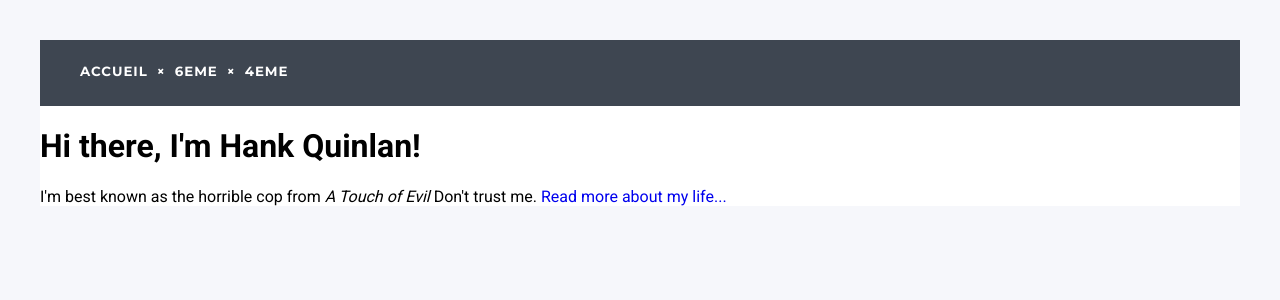
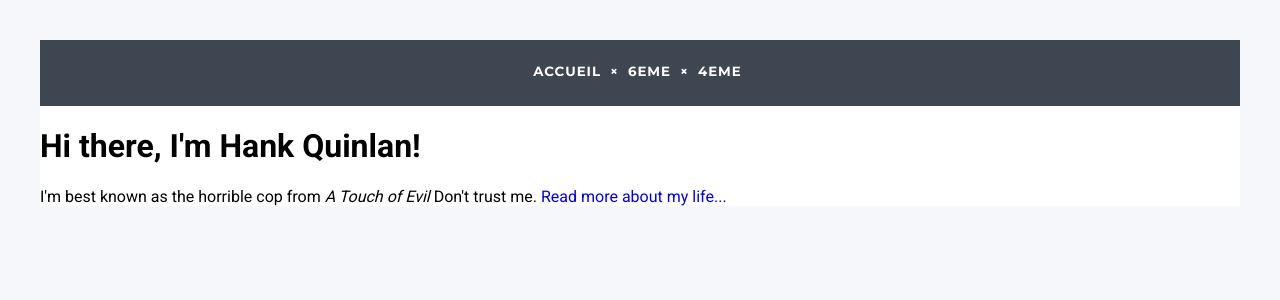
Before and after one commit to DangSinslay/DangSinslay.github.io, a Jekyll site: the page built from index.html, in a window 1280 px wide. Shown: the top 300 px of the page. Built offline with Jekyll 4.4.1, drawn with Linux system fonts in a browser that asks for light colours.

Commit message:
Update main.css

```diff
--- a/css/main.css
+++ b/css/main.css
@@ -35,6 +35,11 @@ nav {
 	padding: 5px 0px 10px 0px;
 }
 
+nav ul {
+	padding-left: 0px;
+	text-align: center;
+}
+
 nav ul li {
 	margin-right: 5px !important;
 	list-style: none;
```
